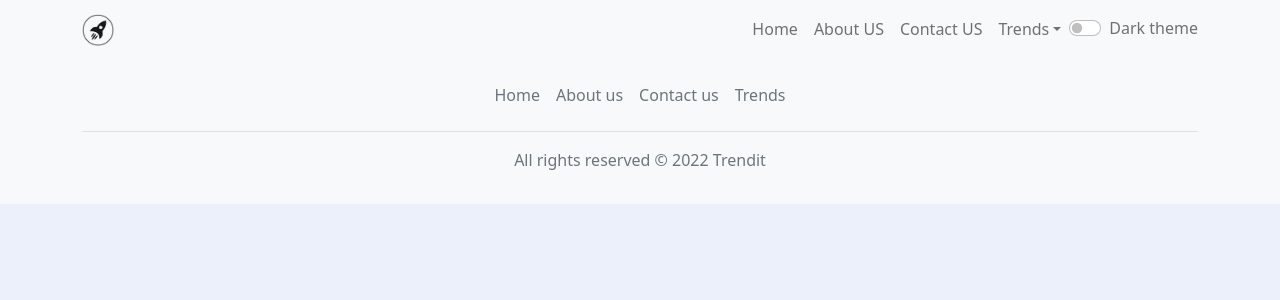
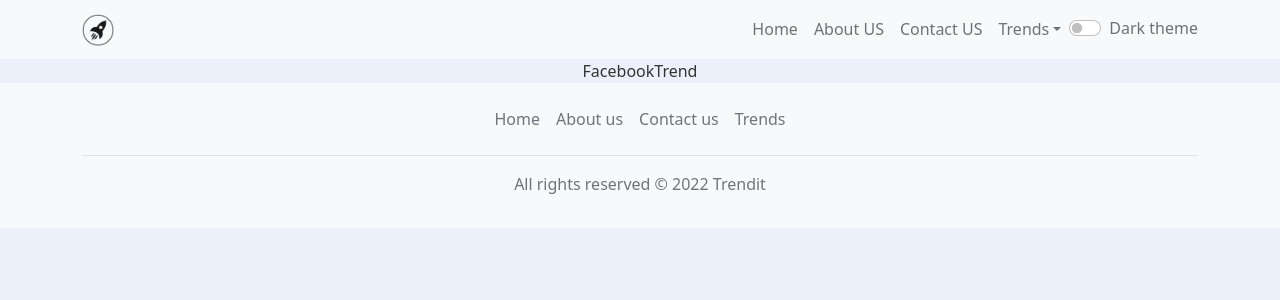
Before and after one commit to clubgamma/Trendit, a React (Create React App) app in the folder client/: page /facebook-trend in a window 1280 px wide. Shown: the top 300 px of the page. Built offline with nearby package versions, Linux system fonts and the light colour scheme.

Commit message:
seperate pages for trends

```diff
--- a/client/package.json
+++ b/client/package.json
@@ -41,5 +41,9 @@
       "last 1 firefox version",
       "last 1 safari version"
     ]
-  }
+  },
+  "main": "index.js",
+  "author": "",
+  "license": "ISC",
+  "description": ""
 }
--- a/client/src/App.js
+++ b/client/src/App.js
@@ -7,6 +7,12 @@
 import "./App.css";
 import Footer from "./components/Footer/Footer";
 import AboutUS from './components/AboutUs/AboutUs';
+import FacebookTrend from './components/Trends/Facebook/FacebookTrend';
+import GoogleTrend from './components/Trends/Google/GoogleTrend';
+import InstagramTrend from './components/Trends/Instagram/InstagramTrend';
+import TwitterTrend from './components/Trends/Twitter/TwitterTrend';
+
+
 class App extends React.Component {
   constructor(props) {
     super(props);
@@ -32,6 +38,10 @@
               <Route path="/" element={<Home />} />
               <Route path="/contact-us" element={<ContactUs theme={this.state.theme} />} />
               <Route path="/about-us" element={<AboutUS  theme={this.state.theme}/>} />
+              <Route path="/facebook-trend" element={<FacebookTrend/>}/>
+              <Route path="/twitter-trend" element={<TwitterTrend/>}/>
+              <Route path="/instagram-trend" element={<InstagramTrend/>}/>
+              <Route path="/google-trend" element={<GoogleTrend/>}/>
             </Routes>
           </div>
         </Router>
--- a/client/src/components/Navbar/Navbar.js
+++ b/client/src/components/Navbar/Navbar.js
@@ -26,13 +26,13 @@
             <Nav.Link href="/contact-us">Contact US</Nav.Link>
 
             <NavDropdown title="Trends" id="basic-nav-dropdown">
-              <NavDropdown.Item href="#action/3.1">
+              <NavDropdown.Item href="/google-trend">
                 Google Trends
               </NavDropdown.Item>
               <NavDropdown.Divider />
-              <NavDropdown.Item href="#action/3.2">Facebook</NavDropdown.Item>
-              <NavDropdown.Item href="#action/3.3">Instagram</NavDropdown.Item>
-              <NavDropdown.Item href="#action/3.4">twitter</NavDropdown.Item>
+              <NavDropdown.Item href="/facebook-trend">Facebook</NavDropdown.Item>
+              <NavDropdown.Item href="instagram-trend">Instagram</NavDropdown.Item>
+              <NavDropdown.Item href="/twitter-trend">twitter</NavDropdown.Item>
             </NavDropdown>
           </Nav>
           <ThemeSwitcher theme={props.theme} switchTheme={props.switchTheme} />
--- /dev/null
+++ b/client/src/components/Trends/Facebook/FacebookTrend.js
@@ -0,0 +1,10 @@
+import React from 'react'
+import './FacebookTrend.css'
+
+function FacebookTrend() {
+  return (
+    <div>FacebookTrend</div>
+  )
+}
+
+export default FacebookTrend
--- /dev/null
+++ b/client/src/components/Trends/Google/GoogleTrend.js
@@ -0,0 +1,14 @@
+import React from 'react'
+import './GoogleTrend.css'
+function GoogleTrend() {
+    return (
+        <>
+
+
+            <div>GoogleTrend</div>
+
+        </>
+    )
+}
+
+export default GoogleTrend
--- /dev/null
+++ b/client/src/components/Trends/Instagram/InstagramTrend.js
@@ -0,0 +1,10 @@
+import React from 'react'
+import './InstagramTrend.css'
+
+function InstagramTrend() {
+    return (
+        <div>InstagramTrend</div>
+    )
+}
+
+export default InstagramTrend
--- /dev/null
+++ b/client/src/components/Trends/Twitter/TwitterTrend.js
@@ -0,0 +1,10 @@
+import React from 'react'
+import './TwitterTrend.css'
+
+function TwitterTrend() {
+  return (
+    <div>TwitterTrend</div>
+  )
+}
+
+export default TwitterTrend
```
Also changed, not shown: client/src/components/AboutUs/AboutUs.js (line endings or trailing spaces), client/src/components/Trends/Facebook/FacebookTrend.css (added), client/src/components/Trends/Google/GoogleTrend.css (added), client/src/components/Trends/Instagram/InstagramTrend.css (added), client/src/components/Trends/Twitter/TwitterTrend.css (added), 2 other files (tests, documents, lock files or other folders).
